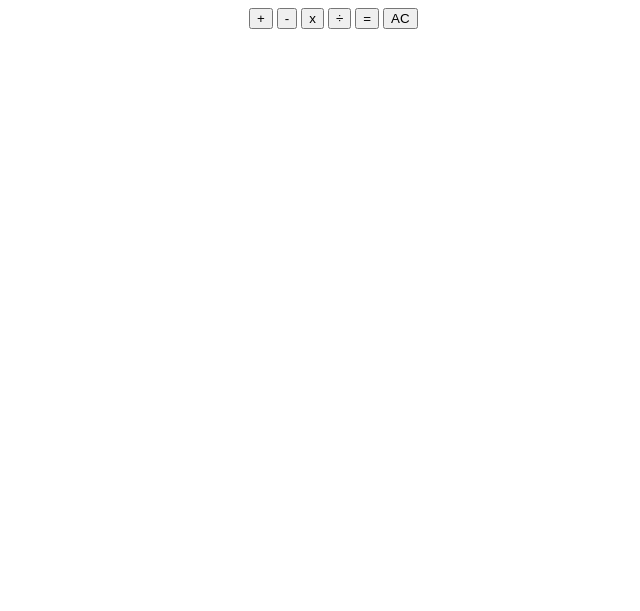
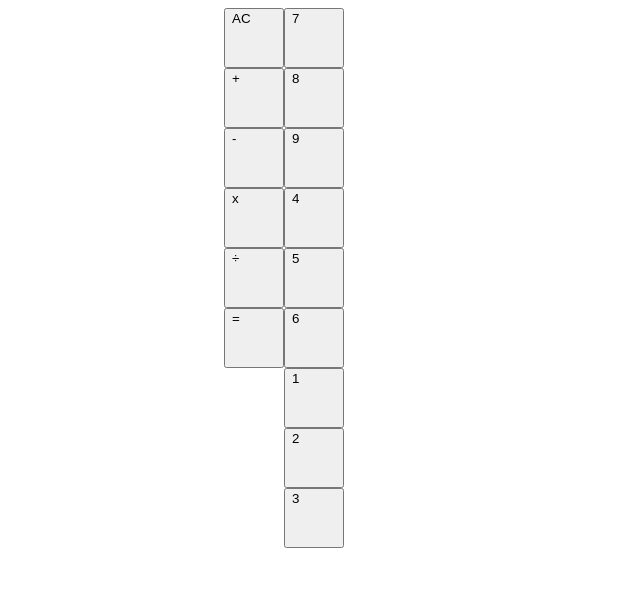
Before and after one commit to prince68charles/Calculator, a plain HTML site: page index.html in a window 1280 px wide. Shown: the whole page, without its empty margins (266-906 px from the left). Drawn offline with Linux system fonts and the light colour scheme.

Commit message:
Started calculator display

```diff
--- a/index.html
+++ b/index.html
@@ -16,16 +16,49 @@
 
         <div class="container">
 
-            <div class="buttons">
-                <button class="add">+</button>
-                <button class="subtract">-</button>
-                <button class="multiply">x</button>
-                <button class="divide">÷</button>
-                <button class="equal">=</button>
-                <button class="clear">AC</button>
+            <div class="operators">
+
+                <button class="add">AC</button>
+
+                <button class="subtract">+</button>
+
+                <button class="multiply">-</button>
+
+                <button class="divide">x</button>
+
+                <button class="equal">÷</button>
+
+                <button class="clear">=</button>
+
+
+
+            </div>
+
+            <div class="numbers">
+
+                <button class="number">7</button>
+
+                <button class="number">8</button>
+
+                <button class="number">9</button>
+
+                <button class="number">4</button>
+
+                <button class="number">5</button>
+
+                <button class="number">6</button>
+
+                <button class="number">1</button>
+
+                <button class="number">2</button>
+
+                <button class="number">3</button>
+
             </div>
 
 
+
+            <div class="display"></div>
         </div>
 
     </div>
--- a/style.css
+++ b/style.css
@@ -9,8 +9,32 @@
 .container {
 
     display: flex;
-    height: 450px;
-    width: 250px;
+    height: 600px;
+    width: 300px;
 
 
 }
+
+.operators button{
+
+    display: flex;
+    height: 60px;
+    width: 60px;
+
+
+
+
+}
+
+
+
+.numbers button {
+
+    display: flex;
+    height: 60px;
+    width: 60px;
+
+
+
+
+}
```
